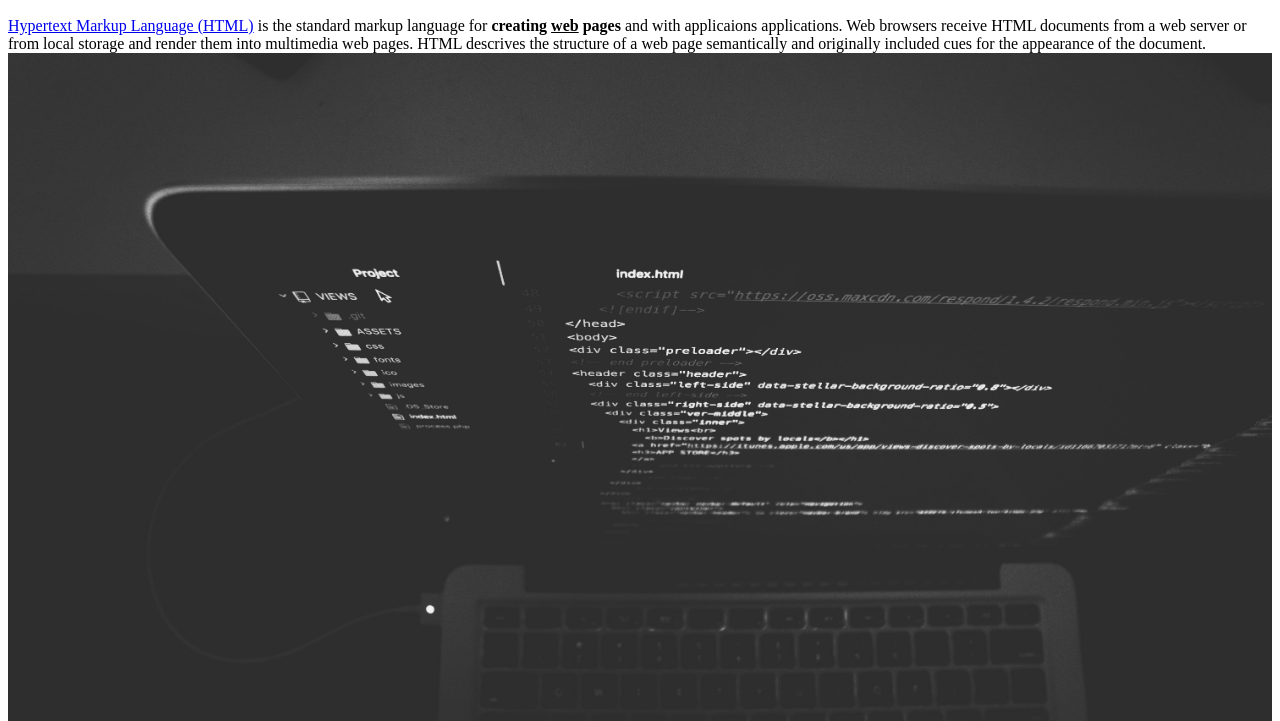
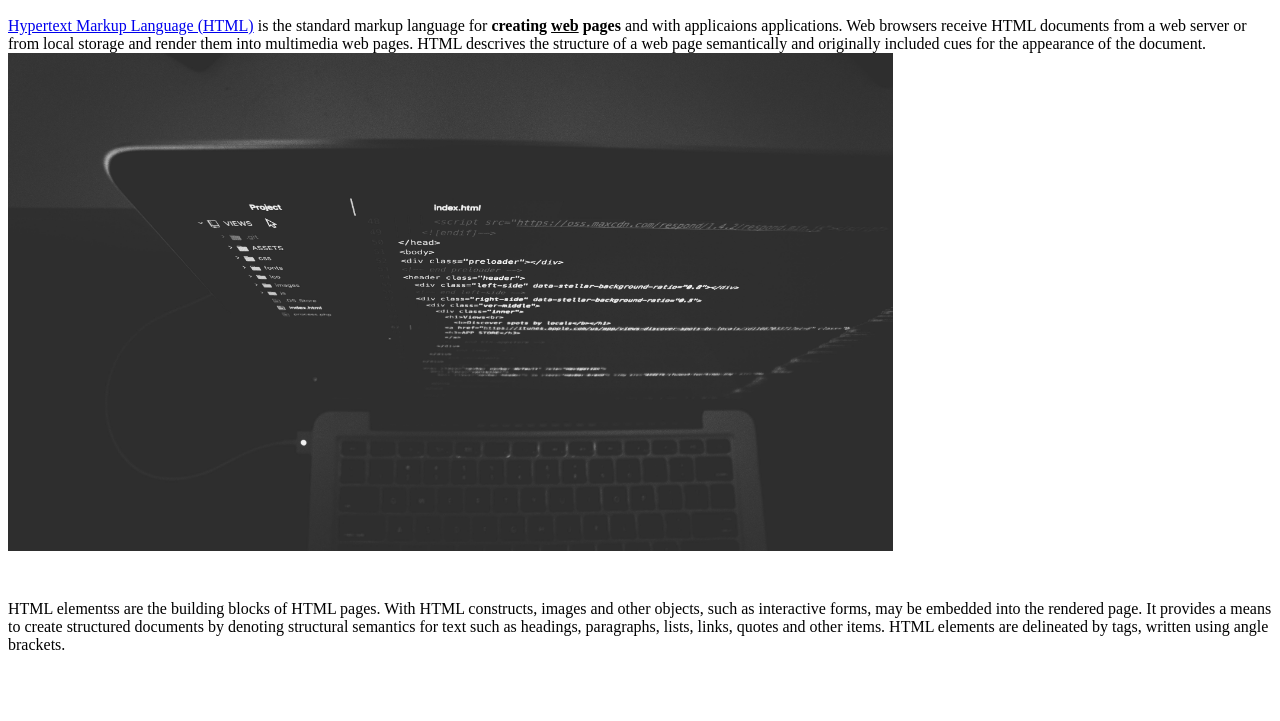
Before and after one commit to dnjseodnd12/web, a plain HTML site: page 1.html in a window 1280 px wide. Shown: the part 519-1240 px from the top of the page. After the commit the page ends 1189 px from the top, so only its background shows below. Drawn offline with Linux system fonts and the light colour scheme; a script that the page names is missing.

Commit message:
Add files via upload

```diff
--- a/1.html
+++ b/1.html
@@ -25,7 +25,7 @@
 <iframe width="560" height="315" src="https://www.youtube.com/embed/MLXlXCwA0T4" frameborder="0" allow="accelerometer; autoplay; clipboard-write; encrypted-media; gyroscope; picture-in-picture" allowfullscreen></iframe>
 </p>
 <p><a href="https://www.w3.org/TR/html52/" target="_blank" title="html5 specification">Hypertext Markup Language (HTML)</a> is the standard markup language for <strong>creating <u>web</u> pages</strong> and with applicaions applications. Web browsers receive HTML documents from a web server or from local storage and render them into multimedia web pages. HTML descrives the structure of a web page semantically and originally included cues for the appearance of the document.
-<img src="coding.jpg" width="100%">
+<img src="coding.jpg" width="70%">
 </p>
 <p style="margin-top:45px;">HTML elementss are the building blocks of HTML pages. With HTML constructs, images and other objects, such as interactive forms, may be embedded into the rendered page. It provides a means to create structured documents by denoting structural semantics for text such as headings, paragraphs, lists, links, quotes and other items. HTML elements are delineated by tags, written using angle brackets.</p>
 <p>
```
